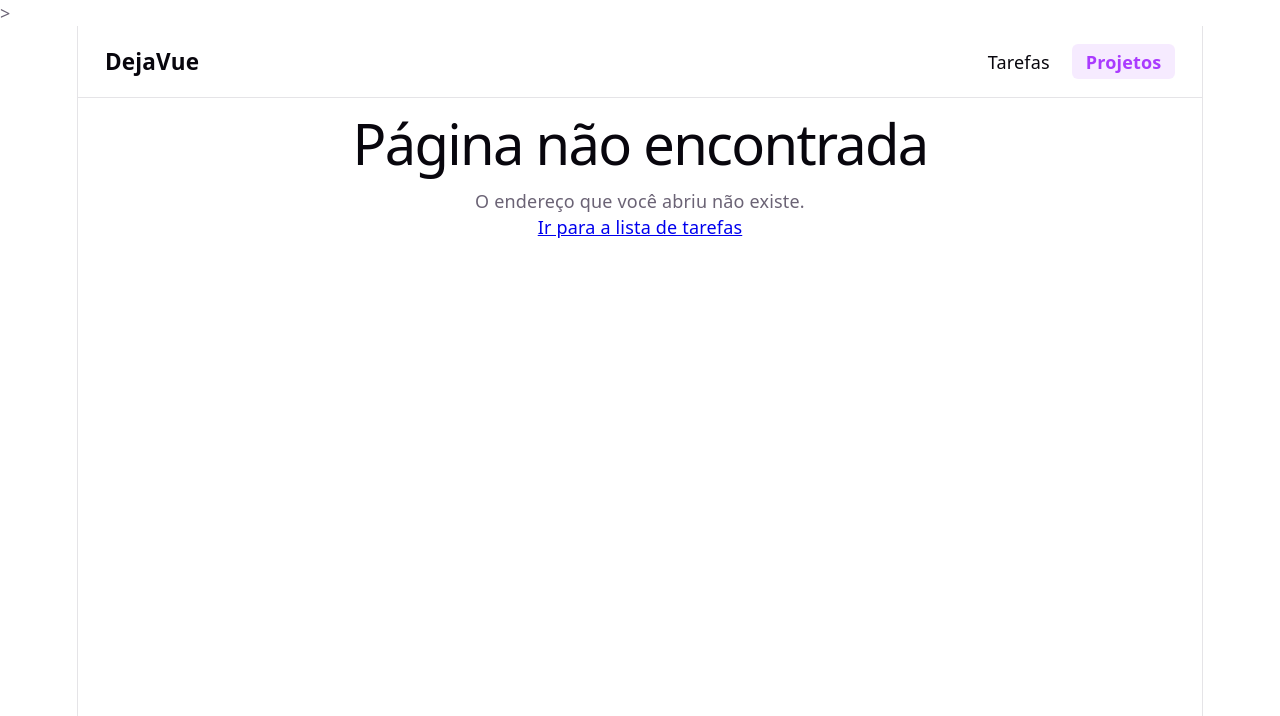
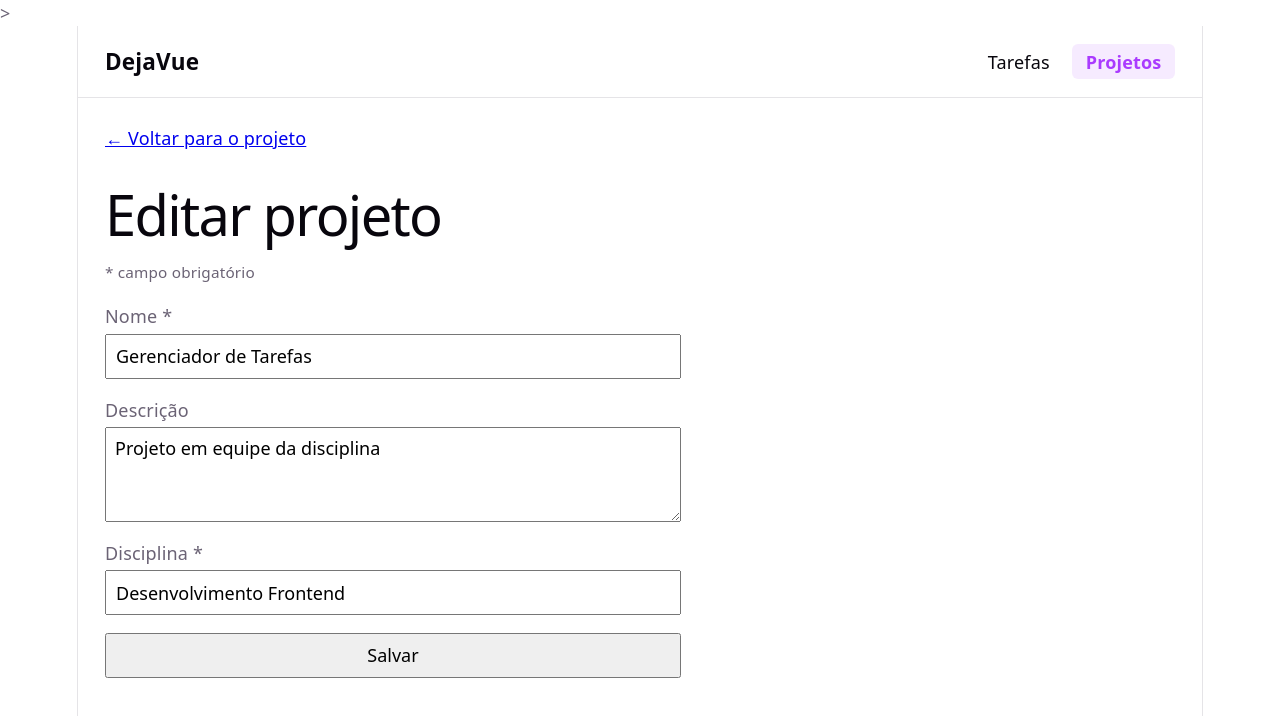
Before and after one commit to anthonnypatrocinio/Desenvolvimento-FrontEnd-5N-DejaVue, a Vue app in the folder DejaVue/: page /projetos/1/editar in a window 1280 px wide. Shown: the top 716 px of the page. Built offline with nearby package versions, Linux system fonts and the light colour scheme; data requests are answered from the project's data file.

Commit message:
Cria cadastro e edicao de projeto (M322)

```diff
--- /dev/null
+++ b/DejaVue/src/components/FormularioProjeto.vue
@@ -0,0 +1,151 @@
+<script setup lang="ts">
+import { nextTick, reactive, ref, watch } from 'vue'
+import type { NovoProjeto } from '../api'
+
+// Só os campos que o usuário digita: o criadoEm é preenchido pela tela, não aqui.
+export type DadosProjeto = Pick<NovoProjeto, 'nome' | 'descricao' | 'disciplina'>
+
+const props = defineProps<{ inicial?: DadosProjeto; enviando?: boolean }>()
+const emit = defineEmits<{ enviar: [dados: DadosProjeto] }>()
+
+// Cópia local: o formulário edita a cópia, nunca a prop.
+const dados = reactive<DadosProjeto>(
+  props.inicial ? { ...props.inicial } : { nome: '', descricao: '', disciplina: '' },
+)
+const erros = ref<Partial<Record<keyof DadosProjeto, string>>>({})
+const quantidadeErros = ref(0)
+const formulario = ref<HTMLFormElement | null>(null)
+let tentouEnviar = false
+
+function validar(): boolean {
+  const e: typeof erros.value = {}
+  if (!dados.nome.trim()) e.nome = 'Informe o nome do projeto.'
+  if (!dados.disciplina.trim()) e.disciplina = 'Informe a disciplina.'
+  erros.value = e
+  quantidadeErros.value = Object.keys(e).length
+  return quantidadeErros.value === 0
+}
+
+watch(dados, () => {
+  if (tentouEnviar) validar()
+})
+
+async function aoEnviar() {
+  if (props.enviando) return
+  tentouEnviar = true
+  if (!validar()) {
+    await nextTick()
+    formulario.value?.querySelector<HTMLElement>('[aria-invalid="true"]')?.focus()
+    return
+  }
+  emit('enviar', {
+    nome: dados.nome.trim(),
+    descricao: dados.descricao.trim(),
+    disciplina: dados.disciplina.trim(),
+  })
+}
+</script>
+
+<template>
+  <form ref="formulario" class="formulario" novalidate @submit.prevent="aoEnviar">
+    <p v-if="quantidadeErros > 0" class="resumo" role="alert">
+      ⚠ Corrija {{ quantidadeErros }} {{ quantidadeErros === 1 ? 'campo' : 'campos' }} antes de salvar.
+    </p>
+    <p class="legenda"><span aria-hidden="true">*</span> campo obrigatório</p>
+
+    <div class="campo">
+      <label for="nome">Nome <span aria-hidden="true">*</span></label>
+      <input
+        id="nome"
+        v-model="dados.nome"
+        type="text"
+        aria-required="true"
+        :aria-invalid="erros.nome ? 'true' : undefined"
+        :aria-describedby="erros.nome ? 'erro-nome' : undefined"
+      />
+      <p v-if="erros.nome" id="erro-nome" class="erro">⚠ Erro: {{ erros.nome }}</p>
+    </div>
+
+    <div class="campo">
+      <label for="descricao">Descrição</label>
+      <textarea id="descricao" v-model="dados.descricao" rows="3"></textarea>
+    </div>
+
+    <div class="campo">
+      <label for="disciplina">Disciplina <span aria-hidden="true">*</span></label>
+      <input
+        id="disciplina"
+        v-model="dados.disciplina"
+        type="text"
+        aria-required="true"
+        :aria-invalid="erros.disciplina ? 'true' : undefined"
+        :aria-describedby="erros.disciplina ? 'erro-disciplina' : undefined"
+      />
+      <p v-if="erros.disciplina" id="erro-disciplina" class="erro">⚠ Erro: {{ erros.disciplina }}</p>
+    </div>
+
+    <button type="submit" :disabled="enviando">{{ enviando ? 'Salvando...' : 'Salvar' }}</button>
+  </form>
+</template>
+
+<style scoped>
+.formulario {
+  display: grid;
+  gap: 1rem;
+  max-width: 32rem;
+  text-align: left;
+}
+
+.campo {
+  display: grid;
+  gap: 0.25rem;
+}
+
+input,
+textarea {
+  padding: 0.4rem 0.5rem;
+  font: inherit;
+}
+
+.erro {
+  margin: 0;
+  color: #b91c1c;
+  font-weight: 600;
+}
+
+.resumo {
+  margin: 0;
+  padding: 0.5rem 0.75rem;
+  border: 2px solid #b91c1c;
+  border-radius: 6px;
+  color: #b91c1c;
+  font-weight: 600;
+}
+
+.legenda {
+  margin: 0;
+  font-size: 0.85rem;
+}
+
+[aria-invalid='true'] {
+  border: 2px solid #b91c1c;
+}
+
+input:focus-visible,
+textarea:focus-visible,
+button:focus-visible {
+  outline: 3px solid #6d28d9;
+  outline-offset: 2px;
+}
+
+button {
+  min-height: 2.5rem;
+  padding: 0 1rem;
+  font: inherit;
+}
+
+button:disabled {
+  cursor: not-allowed;
+  opacity: 0.6;
+}
+</style>
--- /dev/null
+++ b/DejaVue/src/views/EditarProjeto.vue
@@ -0,0 +1,68 @@
+<script setup lang="ts">
+import { ref, watch } from 'vue'
+import { useRouter } from 'vue-router'
+import { atualizarProjeto, buscarProjeto } from '../api'
+import FormularioProjeto, { type DadosProjeto } from '../components/FormularioProjeto.vue'
+const props = defineProps<{ id: string }>()
+const router = useRouter()
+const inicial = ref<DadosProjeto | null>(null)
+const carregando = ref(true)
+const erro = ref('')
+const erroSalvar = ref('')
+const enviando = ref(false)
+async function carregar(id: string) {
+ carregando.value = true
+ erro.value = ''
+ inicial.value = null
+ try {
+ const { nome, descricao, disciplina } = await buscarProjeto(id)
+ if (id !== props.id) return
+ inicial.value = { nome, descricao, disciplina }
+ } catch (e) {
+ if (id !== props.id) return
+ erro.value =
+ e instanceof Error && e.message === 'HTTP 404'
+ ? 'Projeto não encontrado.'
+ : 'Não foi possível carregar o projeto. O json-server está rodando?'
+ } finally {
+ if (id === props.id) carregando.value = false
+ }
+}
+watch(() => props.id, carregar, { immediate: true })
+async function salvar(dados: DadosProjeto) {
+ if (enviando.value) return
+ enviando.value = true
+ erroSalvar.value = ''
+ try {
+ // PATCH só com os 3 campos: o criadoEm (e o id) continuam como estavam
+ await atualizarProjeto(props.id, dados)
+ await router.push(`/projetos/${props.id}`)
+ } catch {
+ erroSalvar.value = 'Não foi possível salvar as alterações. O json-server está rodando?'
+ } finally {
+ enviando.value = false
+ }
+}
+</script>
+<template>
+ <section class="tela-projeto">
+ <RouterLink :to="`/projetos/${id}`" class="voltar">← Voltar para o projeto</RouterLink>
+ <h1>Editar projeto</h1>
+ <p v-if="carregando">Carregando...</p>
+ <p v-else-if="erro" role="alert">{{ erro }}</p>
+ <template v-else-if="inicial">
+ <FormularioProjeto :inicial="inicial" :enviando="enviando" @enviar="salvar" />
+ <p v-if="erroSalvar" role="alert">{{ erroSalvar }}</p>
+ </template>
+ </section>
+</template>
+<style scoped>
+.tela-projeto {
+ padding: 1.5rem;
+ text-align: left;
+}
+.voltar {
+ display: inline-block;
+ margin-bottom: 1rem;
+}
+</style>
--- a/DejaVue/src/views/ListaProjetos.vue
+++ b/DejaVue/src/views/ListaProjetos.vue
@@ -20,7 +20,7 @@ onMounted(async () => {
 <template>
   <section>
     <h1>Lista de Projetos</h1>
-
+    <RouterLink to="/projetos/novo">Novo projeto</RouterLink>
     <p v-if="carregando">Carregando projetos...</p>
 
     <ul v-else-if="projetos.length > 0">
--- /dev/null
+++ b/DejaVue/src/views/NovoProjeto.vue
@@ -0,0 +1,43 @@
+<script setup lang="ts">
+import { ref } from 'vue'
+import { useRouter } from 'vue-router'
+import { criarProjeto } from '../api'
+import FormularioProjeto, { type DadosProjeto } from '../components/FormularioProjeto.vue'
+const router = useRouter()
+const enviando = ref(false)
+const erro = ref('')
+// Data de hoje no fuso do usuário, no formato AAAA-MM-DD ('sv-SE' usa esse formato).
+// toISOString() usaria UTC e, à noite no Brasil, já devolveria o dia seguinte.
+const hoje = () => new Date().toLocaleDateString('sv-SE')
+async function salvar(dados: DadosProjeto) {
+ if (enviando.value) return
+ enviando.value = true
+ erro.value = ''
+ try {
+ await criarProjeto({ ...dados, criadoEm: hoje() })
+ await router.push('/projetos')
+ } catch {
+ erro.value = 'Não foi possível salvar o projeto. O json-server está rodando?'
+ } finally {
+ enviando.value = false
+ }
+}
+</script>
+<template>
+ <section class="tela-projeto">
+ <RouterLink to="/projetos" class="voltar">← Voltar para os projetos</RouterLink>
+ <h1>Novo projeto</h1>
+ <FormularioProjeto :enviando="enviando" @enviar="salvar" />
+ <p v-if="erro" role="alert">{{ erro }}</p>
+ </section>
+</template>
+<style scoped>
+.tela-projeto {
+ padding: 1.5rem;
+ text-align: left;
+}
+.voltar {
+ display: inline-block;
+ margin-bottom: 1rem;
+}
+</style>
--- a/DejaVue/src/views/PaginaProjeto.vue
+++ b/DejaVue/src/views/PaginaProjeto.vue
@@ -45,6 +45,7 @@ watch(() => props.id, carregar, { immediate: true })
     <p v-else-if="erro" role="alert">{{ erro }}</p>
     <template v-else-if="projeto">
       <h1>{{ projeto.nome }}</h1>
+      <RouterLink :to="`/projetos/${projeto.id}/editar`">Editar projeto</RouterLink>
       <p>{{ projeto.descricao }}</p>
       <p>
         Disciplina: {{ projeto.disciplina }} · Criado em
```
Also changed, not shown: DejaVue/src/router.ts (+7 -0 lines).
